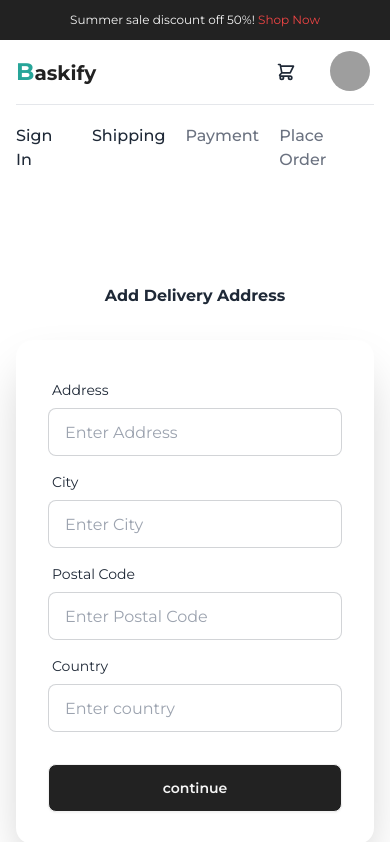
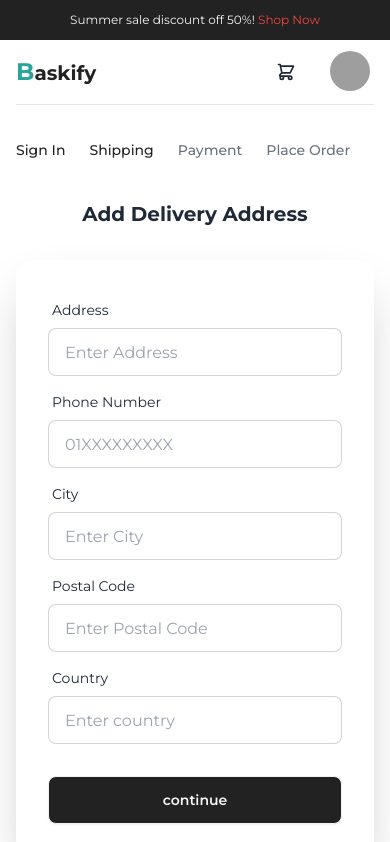
Before and after one commit to Sawon-52/Baskify-E-Commerce-platform, a React (Vite) app in the folder Frontend/: page /shipping in a window 390 px wide. Shown: the top 842 px of the page. Built offline with nearby package versions, Linux system fonts and the light colour scheme; sample sign-in values are in the browser's storage; grey boxes are pictures that could not be loaded.

Commit message:
added phone number into shipping information

```diff
--- a/Frontend/src/Components/CheckoutSteps.jsx
+++ b/Frontend/src/Components/CheckoutSteps.jsx
@@ -2,11 +2,11 @@ import { Link } from "react-router-dom";
 
 const CheckoutSteps = ({ step1, step2, step3, step4 }) => {
   return (
-    <div className="flex gap-5 text-base font-medium">
-      <nav className="">{step1 ? <Link to="/login">Sign In</Link> : <Link className="text-gray-500">Sign In </Link>}</nav>
-      <nav className="">{step2 ? <Link to="/shipping">Shipping</Link> : <Link className="text-gray-500">Shipping </Link>}</nav>
-      <nav className="">{step3 ? <Link to="/payment">Payment</Link> : <Link className="text-gray-500">Payment </Link>}</nav>
-      <nav className="">{step4 ? <Link to="/placeorder">Place Order</Link> : <Link className="text-gray-500">Place Order </Link>}</nav>
+    <div className="flex gap-6 text-sm font-medium text-primary my-8">
+      <nav className="">{step1 ? <Link to="/login">Sign In</Link> : <Link className="text-gray-500 cursor-default">Sign In </Link>}</nav>
+      <nav className="">{step2 ? <Link to="/shipping">Shipping</Link> : <Link className="text-gray-500 cursor-default">Shipping </Link>}</nav>
+      <nav className="">{step3 ? <Link to="/payment">Payment</Link> : <Link className="text-gray-500 cursor-default">Payment </Link>}</nav>
+      <nav className="">{step4 ? <Link to="/placeorder">Place Order</Link> : <Link className="text-gray-500 cursor-default">Place Order </Link>}</nav>
     </div>
   );
 };
--- a/Frontend/src/pages/ShippingPage.jsx
+++ b/Frontend/src/pages/ShippingPage.jsx
@@ -12,13 +12,14 @@ const ShippingPage = () => {
   const dispatch = useDispatch();
   const navigate = useNavigate();
   const [address, setAddress] = useState(shippingAddress?.address || "");
+  const [phoneNumber, setPhoneNumber] = useState(shippingAddress?.phoneNumber || "");
   const [city, setCity] = useState(shippingAddress?.city || "");
   const [postalCode, setPostalCode] = useState(shippingAddress?.postalCode || "");
   const [country, setCountry] = useState(shippingAddress?.country || "");
 
   const handleSubmit = (e) => {
     e.preventDefault();
-    dispatch(saveShippingAddress({ address, city, postalCode, country }));
+    dispatch(saveShippingAddress({ address, phoneNumber, city, postalCode, country }));
     navigate("/payment");
   };
   return (
@@ -26,15 +27,21 @@ const ShippingPage = () => {
       <div>
         <CheckoutSteps step1 step2 />
       </div>
-      <div className="flex flex-col justify-center items-center my-28">
-        <h2 className="text-base font-bold mb-8">Add Delivery Address</h2>
-        <div className="card bg-base-100 w-full max-w-sm shrink-0 shadow-2xl">
+      <div className="flex flex-col justify-center items-center my-10">
+        <h2 className="text-xl font-bold mb-8 ">Add Delivery Address</h2>
+        <div className="card bg-base-100 w-full max-w-md shrink-0 shadow-2xl">
           <form className="card-body" onSubmit={handleSubmit}>
             <div className="form-control">
               <label className="label">
                 <span className="label-text">Address</span>
               </label>
               <input type="text" placeholder="Enter Address" className="input input-bordered" value={address} onChange={(e) => setAddress(e.target.value)} required />
+            </div>
+            <div className="form-control">
+              <label className="label">
+                <span className="label-text">Phone Number</span>
+              </label>
+              <input type="text" placeholder="01XXXXXXXXX" className="input input-bordered" value={phoneNumber} onChange={(e) => setPhoneNumber(e.target.value)} required />
             </div>
             <div className="form-control">
               <label className="label">
```
